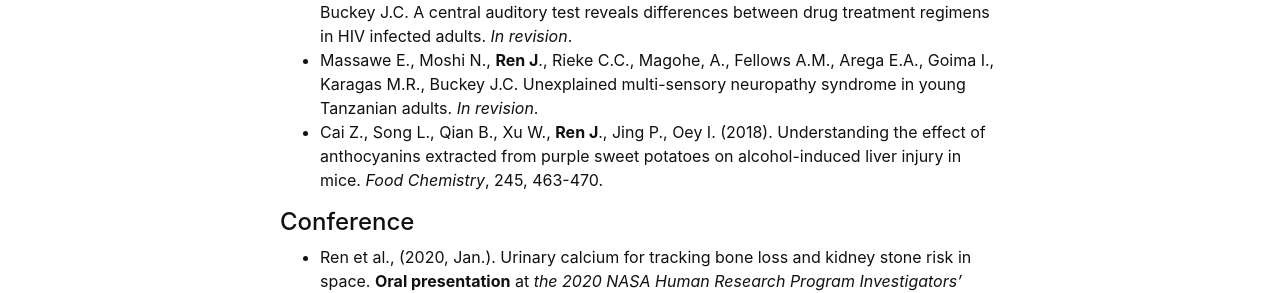
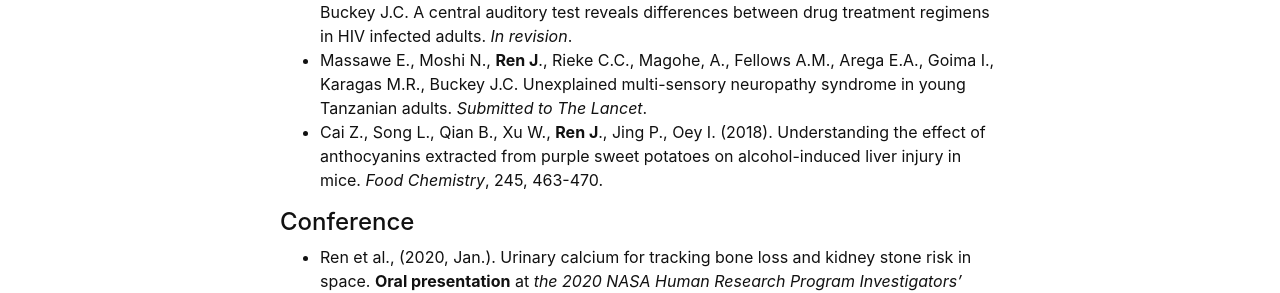
Before and after one commit to junkun-ren/PersonalWebsite, a Jekyll site: the page built from content/2-about_me.md, in a window 1280 px wide. Shown: the part 1143-1436 px from the top of the page. Built offline with Jekyll 4.4.1, drawn with Linux system fonts in a browser that asks for light colours.

Commit message:
Update 2-about_me.md

```diff
--- a/content/2-about_me.md
+++ b/content/2-about_me.md
@@ -64,7 +64,7 @@ My research interests are mechanism-focused and theoretically-focused. I am part
 #### Publication
 - **Ren J**., Stankovic A.S., Knaus D.A., Phillips S.D., Kynor D.B., Buckey J.C. (2020) Urinary calcium for tracking bone loss and kidney stone risk in space. *Aerospace Medicine and Human Performance*, 91(9):689-696.
 - **Ren J**., Zhan Y., Song F., Lu H., Chen G., Fellows A.M., Allen L., Clavier O., Soli S.D., Shi Y., Buckey J.C. A central auditory test reveals differences between drug treatment regimens in HIV infected adults. *In revision*.
-- Massawe E., Moshi N., **Ren J**., Rieke C.C., Magohe, A., Fellows A.M., Arega E.A., Goima I., Karagas M.R., Buckey J.C. Unexplained multi-sensory neuropathy syndrome in young Tanzanian adults. *In revision*.
+- Massawe E., Moshi N., **Ren J**., Rieke C.C., Magohe, A., Fellows A.M., Arega E.A., Goima I., Karagas M.R., Buckey J.C. Unexplained multi-sensory neuropathy syndrome in young Tanzanian adults. *Submitted to The Lancet*.
 - Cai Z., Song L., Qian B., Xu W., **Ren J**., Jing P., Oey I. (2018). Understanding the effect of anthocyanins extracted from purple sweet potatoes on alcohol-induced liver injury in mice. *Food Chemistry*, 245, 463-470.
 
 #### Conference
```
